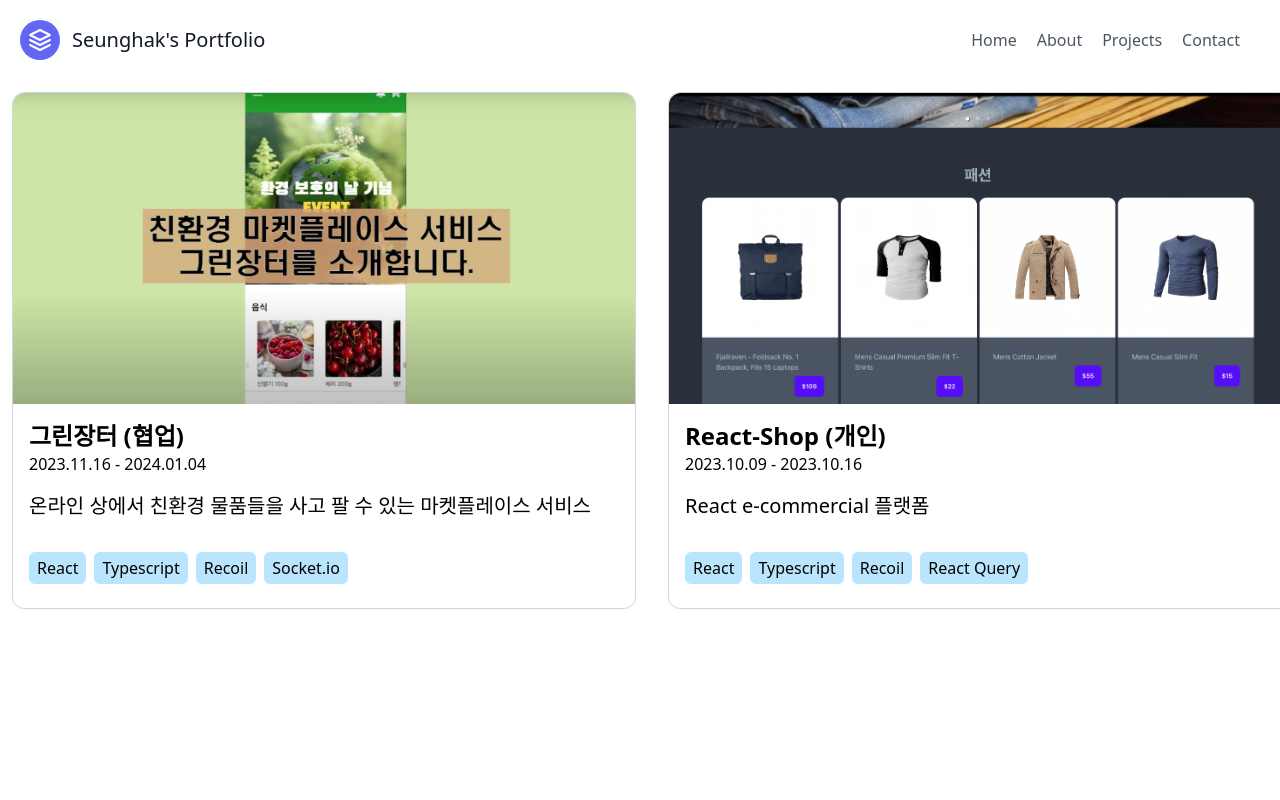
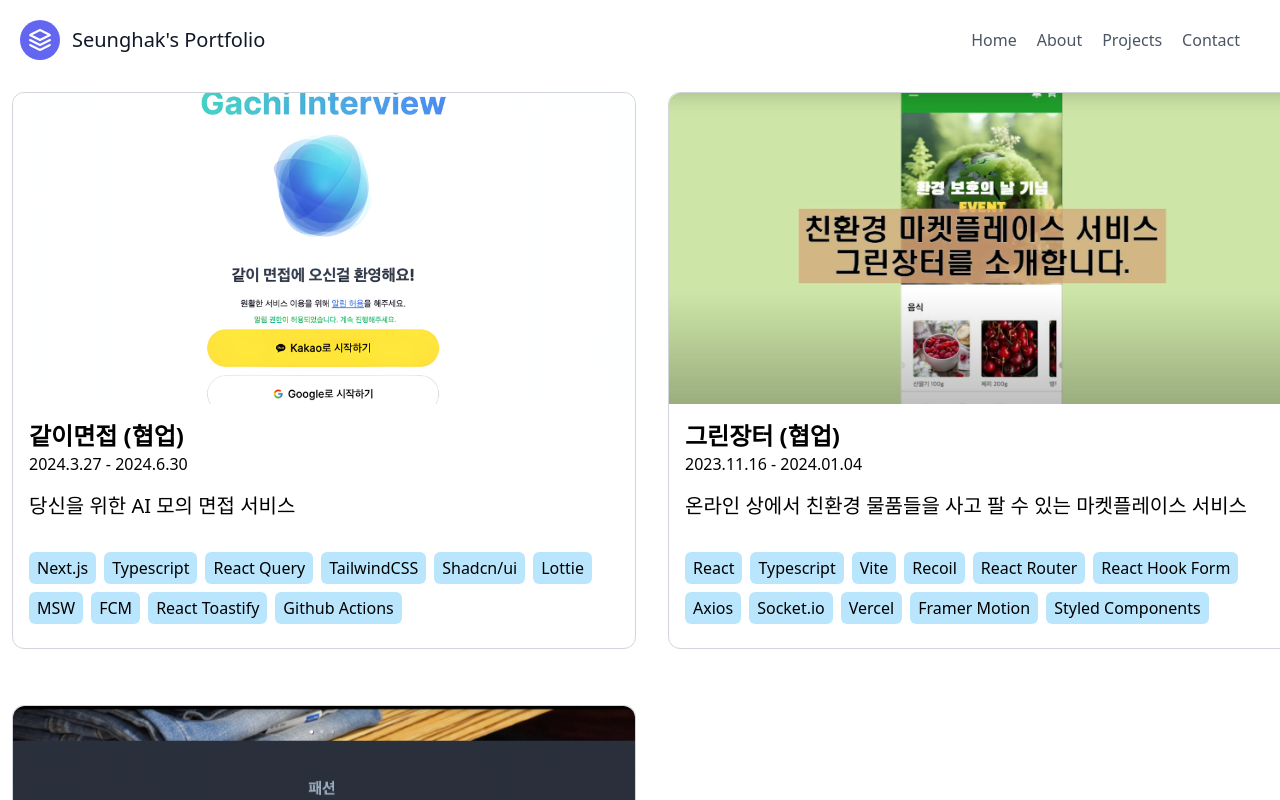
Before and after one commit to dltmdgkr/NextJs-portfolio, a Next.js app: page /projects in a window 1280 px wide. Shown: the top 800 px of the page. Built offline with nearby package versions, Linux system fonts and the light colour scheme.

Commit message:
프로젝트(같이면접) 추가

```diff
--- a/data/projects.json
+++ b/data/projects.json
@@ -1,4 +1,24 @@
 [
+  {
+    "id": "gachi-interview",
+    "title": "같이면접 (협업)",
+    "description": "당신을 위한 AI 모의 면접 서비스",
+    "started": "2024.3.27",
+    "ended": "2024.6.30",
+    "image": "같이면접.png",
+    "tools": [
+      "Next.js",
+      "Typescript",
+      "React Query",
+      "TailwindCSS",
+      "Shadcn/ui",
+      "Lottie",
+      "MSW",
+      "FCM",
+      "React Toastify",
+      "Github Actions"
+    ]
+  },
   {
     "id": "green-jangteo",
     "title": "그린장터 (협업)",
@@ -6,7 +26,19 @@
     "started": "2023.11.16",
     "ended": "2024.01.04",
     "image": "그린장터.png",
-    "tools": ["React", "Typescript", "Recoil", "Socket.io"]
+    "tools": [
+      "React",
+      "Typescript",
+      "Vite",
+      "Recoil",
+      "React Router",
+      "React Hook Form",
+      "Axios",
+      "Socket.io",
+      "Vercel",
+      "Framer Motion",
+      "Styled Components"
+    ]
   },
   {
     "id": "react-shop",
--- a/src/app/about/page.tsx
+++ b/src/app/about/page.tsx
@@ -61,7 +61,7 @@ export default function AboutPage() {
             <li className="flex">
               <div className="mr-2">{"•"}</div>
               <div>
-                <div>Next.js</div>
+                <b>Next.js</b>
               </div>
             </li>
             <li className="flex">
@@ -122,7 +122,7 @@ export default function AboutPage() {
             제로베이스 프론트엔드 스쿨 16기
           </h3>
           <p className="text-[14px] leading-4 text-slate-500 dark:text-slate-400">
-            2023.06 ~ 2024.01
+            2023.06 - 2024.01
           </p>
           <ul className="prose prose-neutral dark:prose-invert flex flex-col gap-1 text-neutral-800 dark:text-neutral-200">
             <li className="flex">
@@ -144,7 +144,7 @@ export default function AboutPage() {
             Deep Dive 자바스크립트 북스터디
           </h3>
           <p className="text-[14px] leading-4 text-slate-500 dark:text-slate-400">
-            2023.08 ~ 2023.10
+            2023.08 - 2023.10
           </p>
           <ul className="prose prose-neutral dark:prose-invert flex flex-col gap-1 text-neutral-800 dark:text-neutral-200">
             <li className="flex">
--- a/src/app/page.tsx
+++ b/src/app/page.tsx
@@ -3,6 +3,7 @@ import Link from "next/link";
 import { ImGithub } from "react-icons/im";
 import { SiVelog } from "react-icons/si";
 import { MdOutlineMailOutline } from "react-icons/md";
+import { MdOutlineKeyboardDoubleArrowRight } from "react-icons/md";
 
 export default function Home() {
   return (
@@ -59,8 +60,9 @@ export default function Home() {
           </div>
           <div className="flex justify-center mt-10">
             <Link href="/projects">
-              <button className="inline-flex text-white bg-indigo-500 border-0 py-2 px-6 focus:outline-none hover:bg-indigo-600 rounded text-lg">
-                프로젝트 보러가기
+              <button className="inline-flex items-center text-white bg-indigo-500 border-0 py-2 px-6 focus:outline-none hover:bg-indigo-600 rounded text-lg">
+                <span>프로젝트 보러가기</span>
+                <MdOutlineKeyboardDoubleArrowRight className="ml-2" />
               </button>
             </Link>
           </div>
--- a/src/components/ProjectCard.tsx
+++ b/src/components/ProjectCard.tsx
@@ -10,7 +10,7 @@ export default function ProjectCard({ project }: ProjectCardProps) {
     <Link href={`/projects/${project.id}`}>
       <div
         className="flex flex-col m-3 rounded-xl w-full
-    transition duration-300 transform border border-gray-300
+    transition transform border border-gray-300
     hover:scale-105
     hover:shadow-lg cursor-pointer"
       >
```
Also changed, not shown: public/posts/gachi-interview.md (added, +74 -0 lines), public/posts/green-jangteo.md (+1 -1 lines), public/images/같이면접.png (added).
